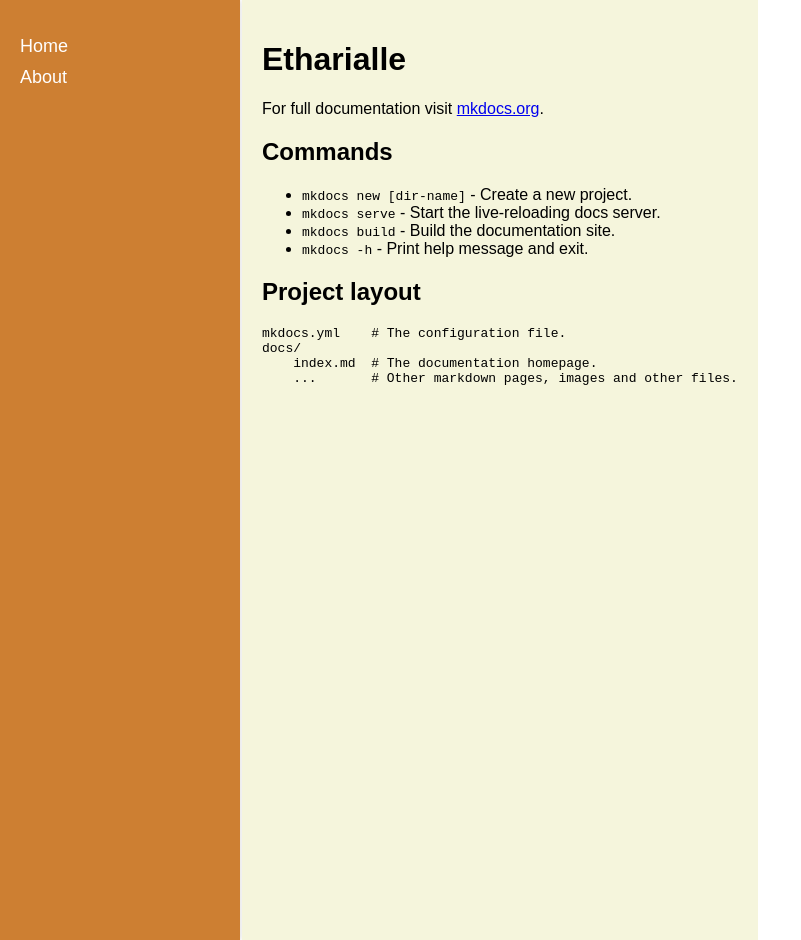
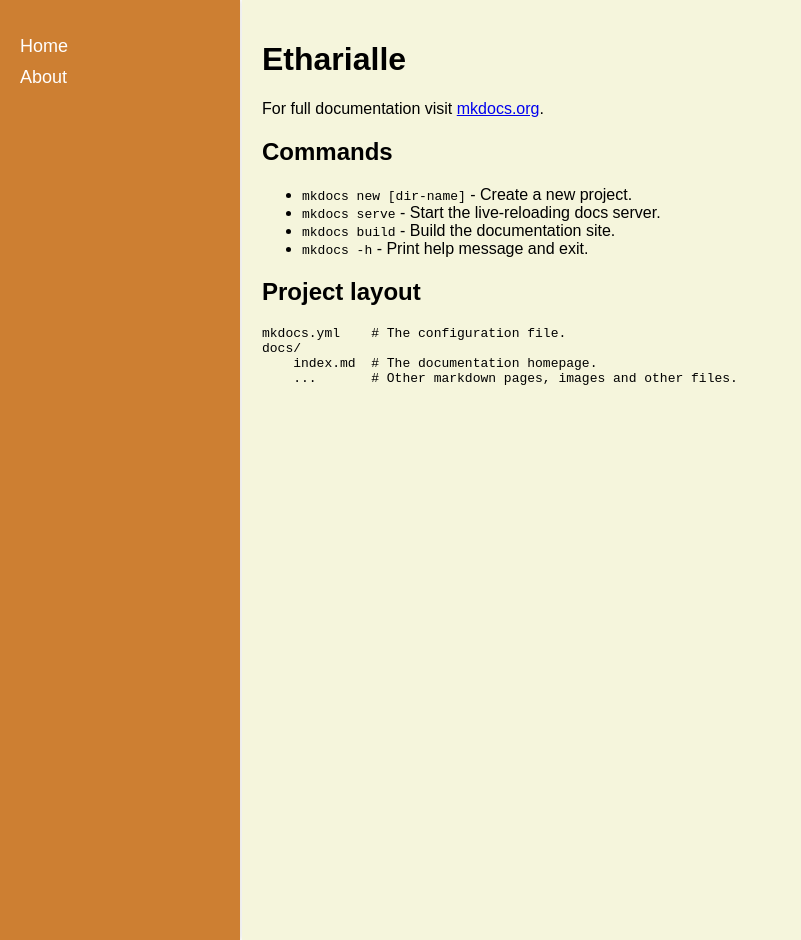
Before and after one commit to Etharialle/Etharialle, an MkDocs documentation site: the page built from website/docs/index.md, in a window 1280 px wide. Shown: the whole page, without its empty margins (0-801 px from the left). Built offline with MkDocs 1.6.1, drawn with Linux system fonts in a browser that asks for light colours.

Commit message:
trying changes

```diff
--- a/website/mkdocs.yml
+++ b/website/mkdocs.yml
@@ -3,7 +3,7 @@
   name: 'mkdocs'
   custom_dir: 'themes/etharialle'
 
-use_directory_urls: false
+use_directory_urls: true
 
 extra_css:
 - css/etharialle.css
--- a/website/themes/etharialle/css/etharialle.css
+++ b/website/themes/etharialle/css/etharialle.css
@@ -23,6 +23,7 @@
     height: 100svh;
     top: 0;
     left: 0;
+    flex: 0 0 200px;
     box-shadow: 2px 0 5px rgba(0, 0, 0, 0.1);
 }
 
@@ -47,9 +48,12 @@
     background-color: #F5F5DC;  /* Content background */
     color: #000000;
     min-height: 100vh;
+    display: flex;
+    flex-grow: 1;
 }
 
 .main-content {
     max-width: 1200px;
     margin: 0 auto;
+    flex-grow: 1;
 }
```
Also changed, not shown: website/site/404.html, website/site/about/index.html, website/site/css/etharialle.css, website/site/index.html, website/site/search/search_index.json.
